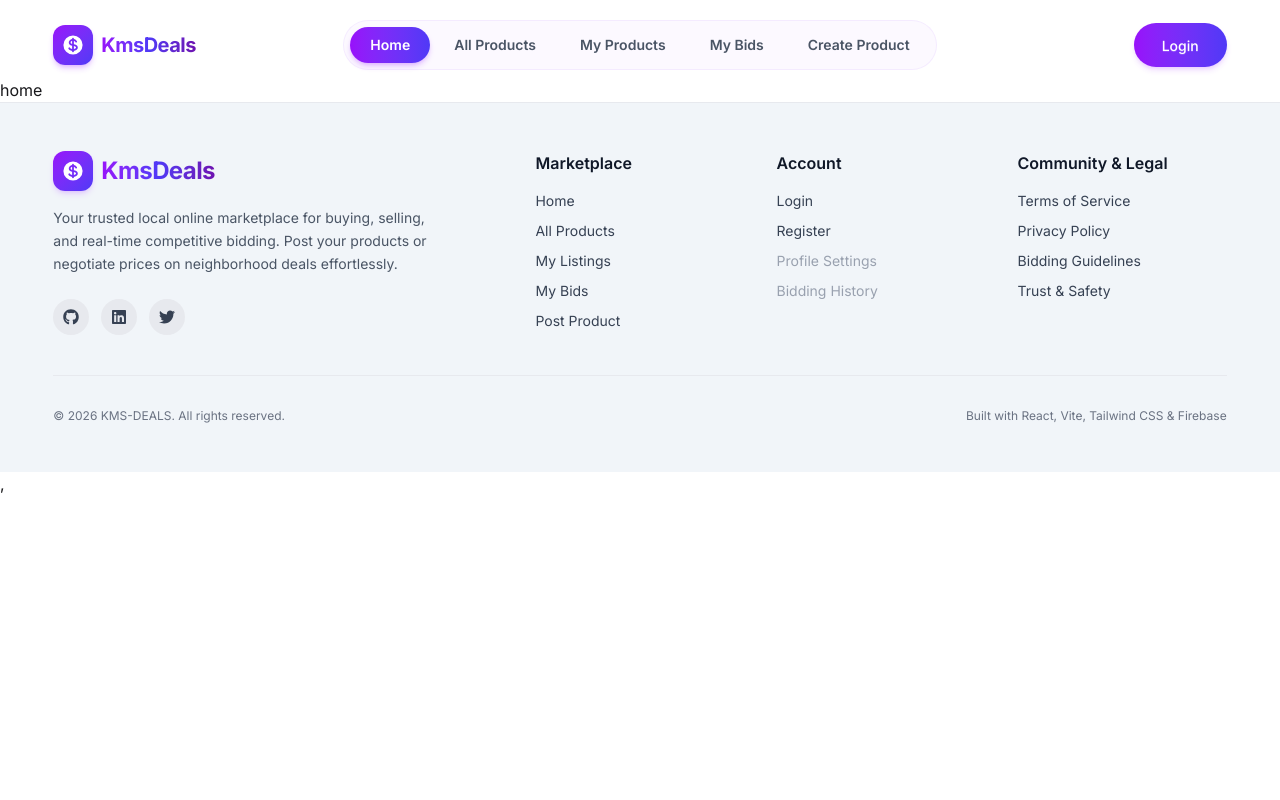
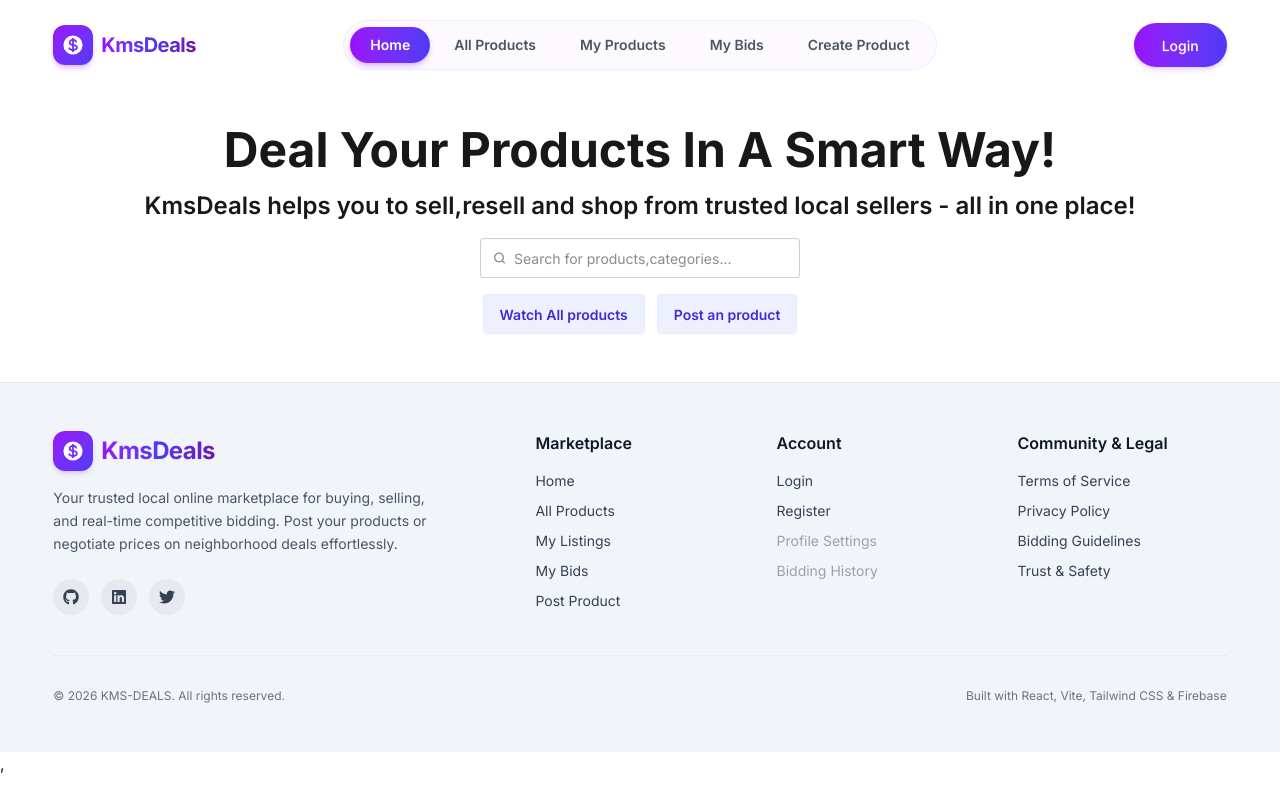
Before and after one commit to kmsmahi/kms-Deals-Full-Stack-Project-1-Clients, a React (Vite) app: page / in a window 1280 px wide. Built offline with nearby package versions, Linux system fonts and the light colour scheme.

Commit message:
banner initial

```diff
--- a/src/Componenets/Banner.jsx
+++ b/src/Componenets/Banner.jsx
@@ -0,0 +1,34 @@
+import React from 'react';
+
+const Banner = () => {
+    return (
+        <div className='flex flex-col gap-4 justify-center items-center mt-12'>
+            <h1 className='text-5xl font-bold'>Deal Your Products In A Smart Way!</h1>
+            <p className='text-2xl font-semibold'>KmsDeals helps you to sell,resell and shop from trusted local sellers - all in one place!</p>
+
+
+            <label className="input">
+            <svg className="h-[1em] opacity-50" xmlns="http://www.w3.org/2000/svg" viewBox="0 0 24 24">
+            <g
+            strokeLinejoin="round"
+            strokeLinecap="round"
+            strokeWidth="2.5"
+            fill="none"
+            stroke="currentColor"
+    >
+           <circle cx="11" cy="11" r="8"></circle>
+           <path d="m21 21-4.3-4.3"></path>
+           </g>
+           </svg>
+           <input type="search" required placeholder="Search for products,categories..." />
+</label>
+
+           <div className='flex gap-3'>
+            <button className="btn btn-soft btn-primary">Watch All products</button>
+            <button className="btn btn-soft btn-primary">Post an product</button>
+           </div>
+        </div>
+    );
+};
+
+export default Banner;
--- a/src/Componenets/Footer.jsx
+++ b/src/Componenets/Footer.jsx
@@ -5,7 +5,7 @@ import { FaGithub, FaLinkedin, FaTwitter } from "react-icons/fa";
 
 const Footer = () => {
   return (
-    <footer className="bg-slate-100 border-t border-gray-200/80 text-gray-700">
+    <footer className="bg-slate-100 border-t border-gray-200/80 text-gray-700 mt-12">
       <div className="w-11/12 mx-auto max-w-7xl py-12 px-0">
         <div className="grid grid-cols-1 md:grid-cols-2 lg:grid-cols-5 gap-8 mb-10">
 
--- a/src/Pages/Home.jsx
+++ b/src/Pages/Home.jsx
@@ -1,9 +1,10 @@
 import React from 'react';
+import Banner from '../Componenets/Banner';
 
 const Home = () => {
     return (
         <div>
-            <h1>home</h1>
+            <Banner></Banner>
         </div>
     );
 };
```
